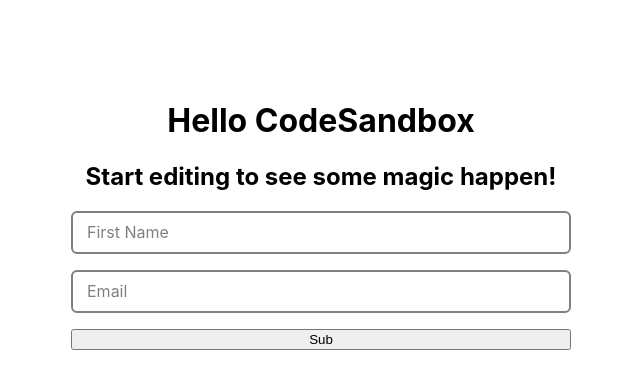
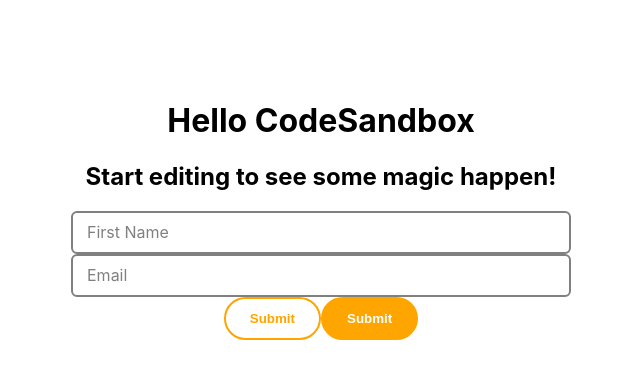
Before and after one commit to E-I-S-S-A/react-reusable-elements, a React (Create React App) app: page / in a window 1280 px wide. Shown: the top 388 px of the page, without its empty margins (9-649 px from the left). Built offline with nearby package versions, Linux system fonts and the light colour scheme.

Commit message:
feat: button component

```diff
--- a/src/App.tsx
+++ b/src/App.tsx
@@ -4,6 +4,7 @@ import './App.css';
 import { SubmitHandler, useForm } from "react-hook-form";
 import { EissaInputField } from './conponents/EissaInputField/EissaInputField';
 import { DevTool } from "@hookform/devtools";
+import EissaButton from './conponents/EissaButton/EissaButton';
 
 interface FormData {
   firstName: string;
@@ -31,7 +32,7 @@ function App() {
     <div className="App" style={{width:"500px", padding:"5rem"}}>
       <h1>Hello CodeSandbox</h1>
       <h2>Start editing to see some magic happen!</h2>
-      <form onSubmit={handleSubmit(onSubmit)} style={{display:"flex", flexDirection:"column", gap:"1rem"}}>
+      <form onSubmit={handleSubmit(onSubmit)} style={{}}>
         <EissaInputField<FormData>
           label="First Name"
           name="firstName"
@@ -45,10 +46,11 @@ function App() {
           name="email"
           register={register}
           error={errors?.email}
-          rules={{ required: "First name is required", maxLength:{message:"Not more than 5", value:5}, pattern:{value:/eissa/, message:"Should contain eissa"} }}
+          rules={ {required:"This is req" , pattern:{value:/^[\w-\.]+@([\w-]+\.)+[\w-]{2,4}$/g, message:"Should be email"} }}
           isTouched={touchedFields.email}
         />
-        <button type="submit">Sub</button>
+        <EissaButton label='Submit' type='submit' variant='secondary'/>
+        <EissaButton label='Submit' type='submit' variant='primary'/>
       </form>
       <DevTool control={control}/>
     </div>
--- /dev/null
+++ b/src/conponents/EissaButton/EissaButton.module.css
@@ -0,0 +1,34 @@
+.eissa_button {
+    --padding: 12px 24px;
+    --border-radius: 32px;
+    padding: var(--padding);
+    border-radius: var(--border-radius);
+    cursor: pointer;
+    border: 2px solid var(--primary-color);
+    transition: all 0.5s ease;
+    font-weight: bold;
+}
+
+.primary {
+    background-color: var(--primary-color);
+    color: white;
+}
+
+.eissa_button:hover {
+    opacity: 0.9;
+}
+
+.eissa_button:active {
+    filter: brightness(50%);
+    transform: scale(0.95);
+}
+
+.secondary {
+    background-color: white;
+    color: var(--primary-color);
+}
+
+.eissa_button.disabled {
+    background-color: gray;
+    cursor: not-allowed;
+}
--- /dev/null
+++ b/src/conponents/EissaButton/EissaButton.tsx
@@ -0,0 +1,27 @@
+import React from 'react';
+import styles from './EissaButton.module.css';
+
+interface EissaButtonProps {
+    label: string;
+    onClick?: () => void;
+    type?: 'button' | 'submit' | 'reset';
+    variant?: 'primary' | 'secondary';
+    disabled?: boolean;
+}
+
+const EissaButton: React.FC<EissaButtonProps> = (props: EissaButtonProps) => {
+    const { label, onClick, type = 'button', variant = 'primary', disabled = false } = props;
+
+    return (
+        <button
+            className={`${styles.eissa_button} ${variant === 'primary' ? styles.primary : styles.secondary} ${disabled ? styles.disabled : ''}`}
+            onClick={onClick}
+            type={type}
+            disabled={disabled}
+        >
+            {label}
+        </button>
+    );
+};
+
+export default EissaButton;
--- a/src/conponents/EissaInputField/EissaInputField.module.css
+++ b/src/conponents/EissaInputField/EissaInputField.module.css
@@ -7,7 +7,7 @@
 }
 
 .input_wrapper {
-    --focus-color: blue;
+    --focus-color: var(--primary-color);
     --padding: 0.75rem;
     position: relative;
     display: flex;
--- a/src/index.css
+++ b/src/index.css
@@ -11,3 +11,7 @@ code {
   font-family: source-code-pro, Menlo, Monaco, Consolas, 'Courier New',
     monospace;
 }
+
+:root {
+  --primary-color: orange;
+}
```
